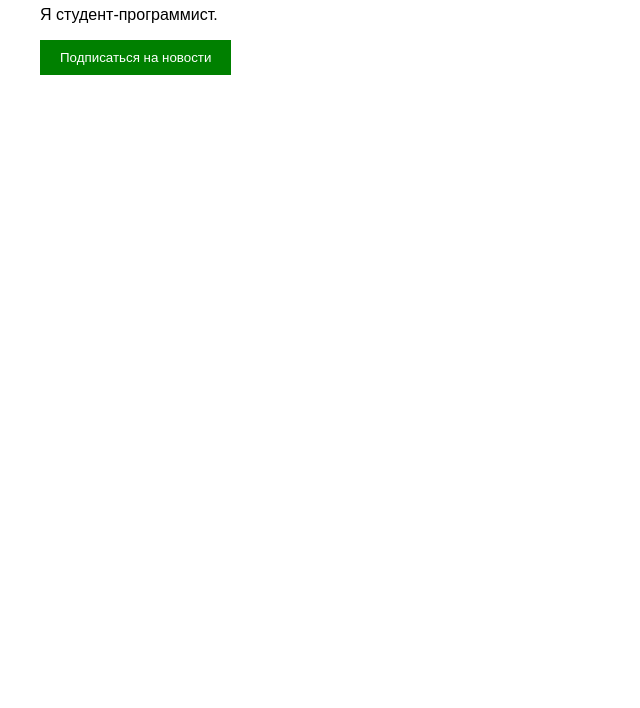
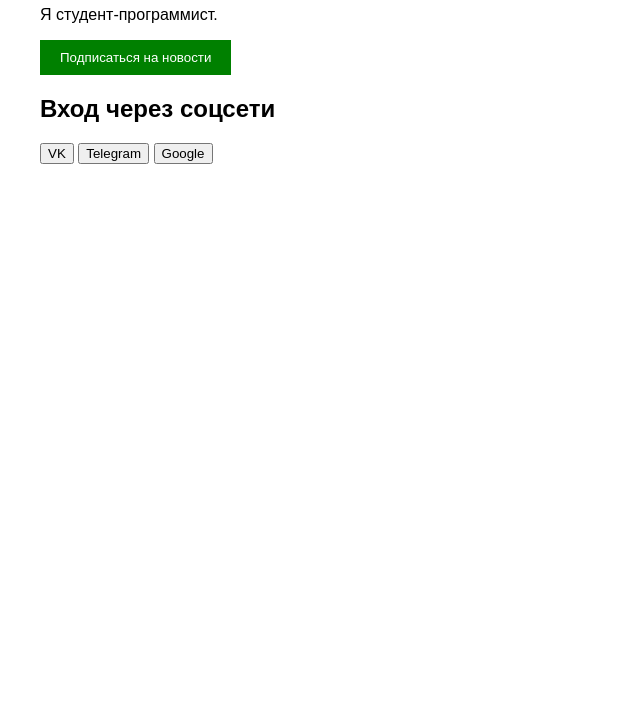
Before and after one commit to buld03ep/lab6, a plain HTML site: page index.html in a window 1280 px wide. Shown: the part 92-800 px from the top of the page, without its empty margins (0-640 px from the left). Drawn offline with Linux system fonts and the light colour scheme.

Commit message:
Добавлена форма входа через соцсети

```diff
--- a/index.html
+++ b/index.html
@@ -23,5 +23,11 @@
     <p>Я студент-программист.</p>
     <button class="btn">Подписаться на новости</button>
 
+    <h2>Вход через соцсети</h2>
+
+    <button>VK</button>
+    <button>Telegram</button>
+    <button>Google</button>
+
 </body>
 </html>
```
